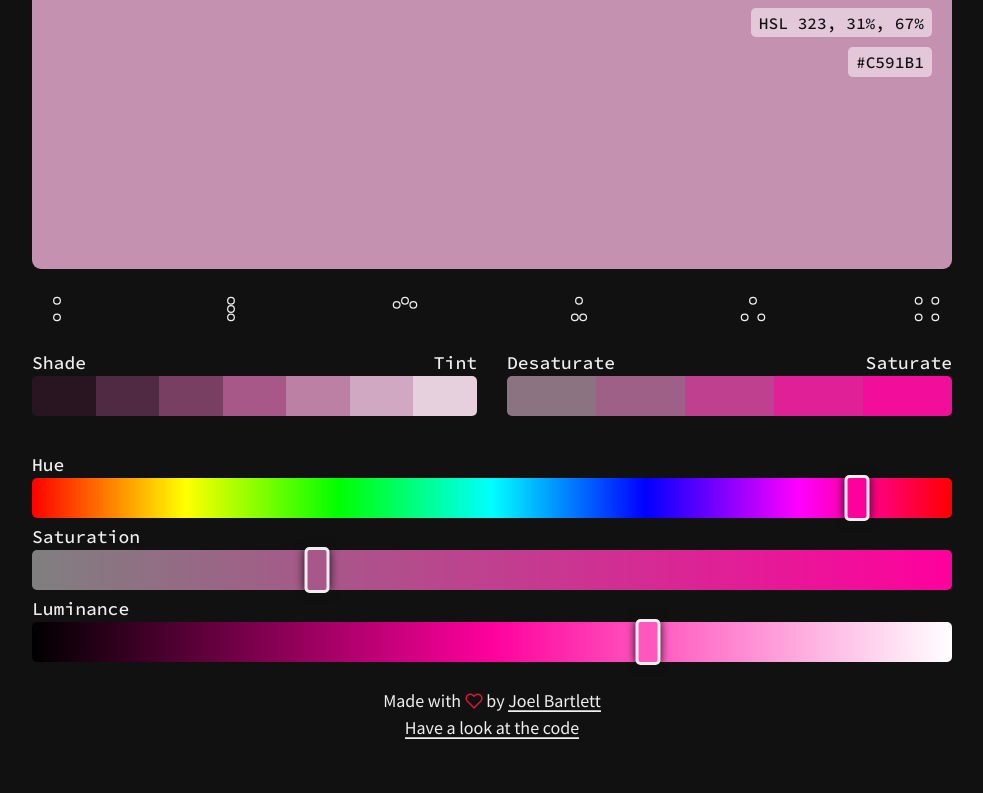
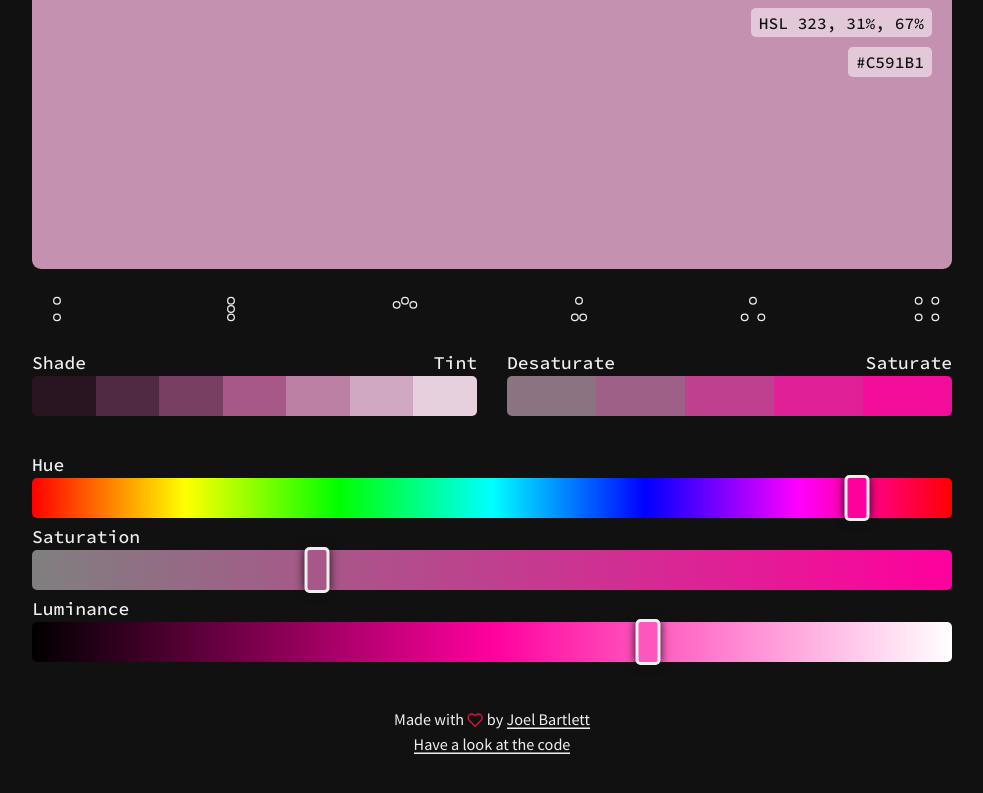
Before and after one commit to murbar/web-color-tool, a React (Create React App) app: page / in a window 1280 px wide. Shown: the part 255-1048 px from the top of the page, without its empty margins (148-1131 px from the left). Built offline with nearby package versions, Linux system fonts and the light colour scheme.

Commit message:
Make text smaller

```diff
--- a/src/components/Footer.js
+++ b/src/components/Footer.js
@@ -3,8 +3,9 @@ import styled from 'styled-components';
 import { ReactComponent as Heart } from 'icons/heart.svg';
 
 const StyledContainer = styled.div`
-  padding: 2rem 0;
+  padding: 4rem 0 2rem;
   text-align: center;
+  font-size: 0.9em;
   svg {
     height: 1em;
     color: crimson;
```
